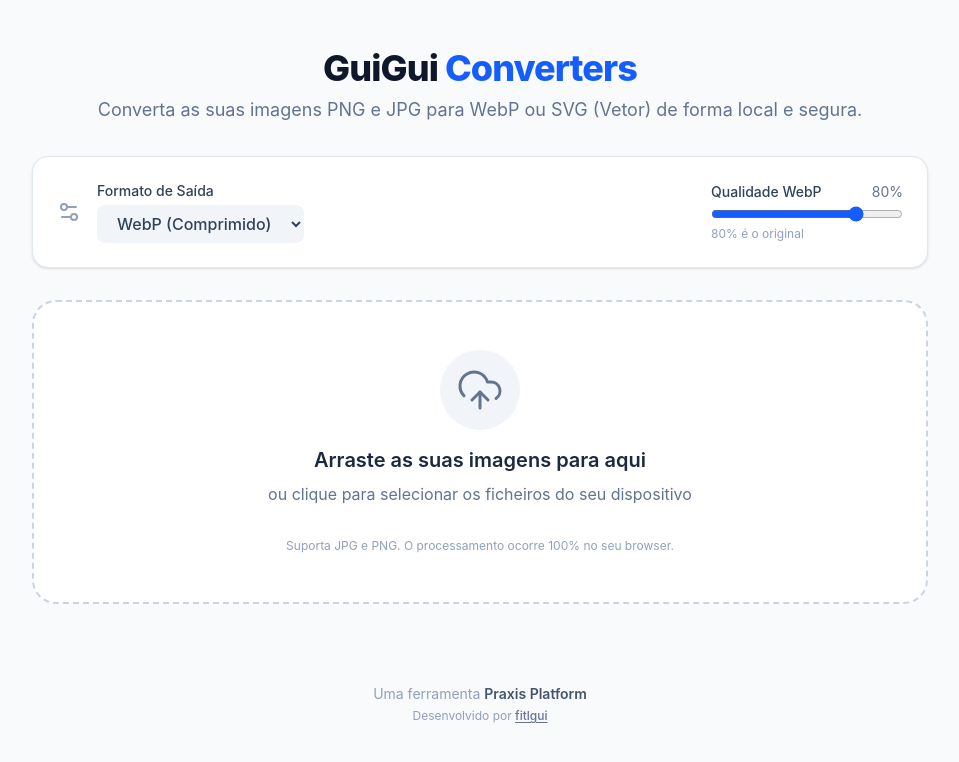
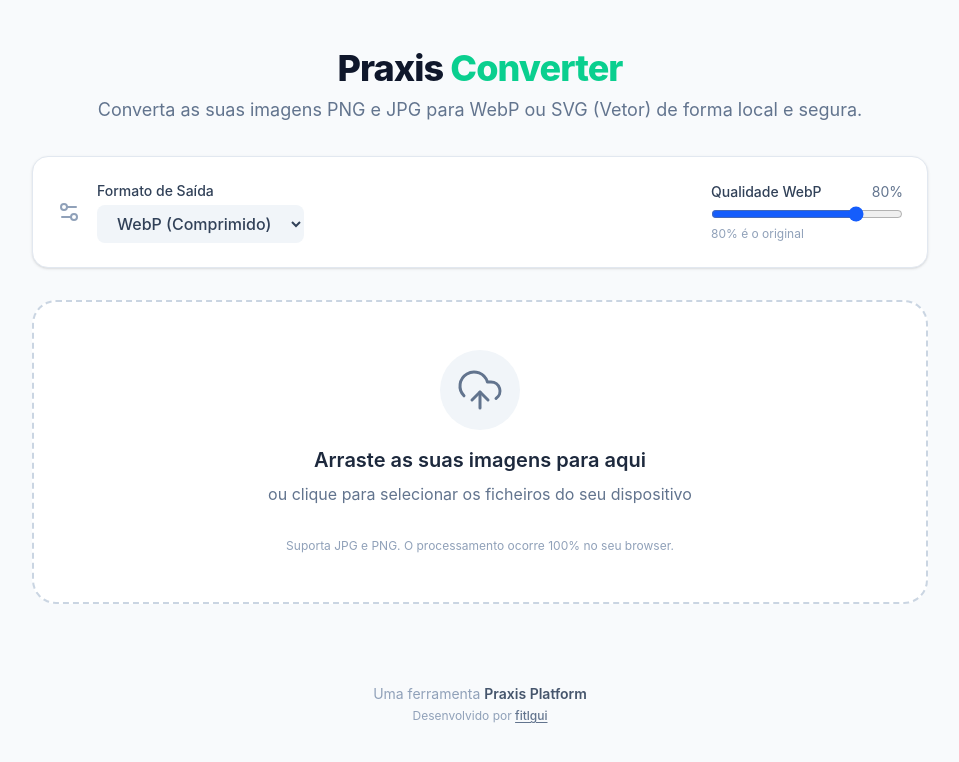
Before and after one commit to fitlgui/conversor-imagens, a React (Vite) app: page / in a window 1280 px wide. Shown: the top 762 px of the page, without its empty margins (160-1119 px from the left). Built offline with nearby package versions, Linux system fonts and the light colour scheme.

Commit message:
style: alter the name

```diff
--- a/src/App.tsx
+++ b/src/App.tsx
@@ -249,7 +249,7 @@
         {/* Header */}
         <header className="text-center space-y-2">
           <h1 className="text-4xl font-extrabold tracking-tight text-slate-900">
-            GuiGui <span className="text-blue-600">Converters</span>
+            Praxis <span className="text-[#0acf8f]">Converter</span>
           </h1>
           <p className="text-slate-500 text-lg">
             Converta as suas imagens PNG e JPG para WebP ou SVG (Vetor) de forma
```
